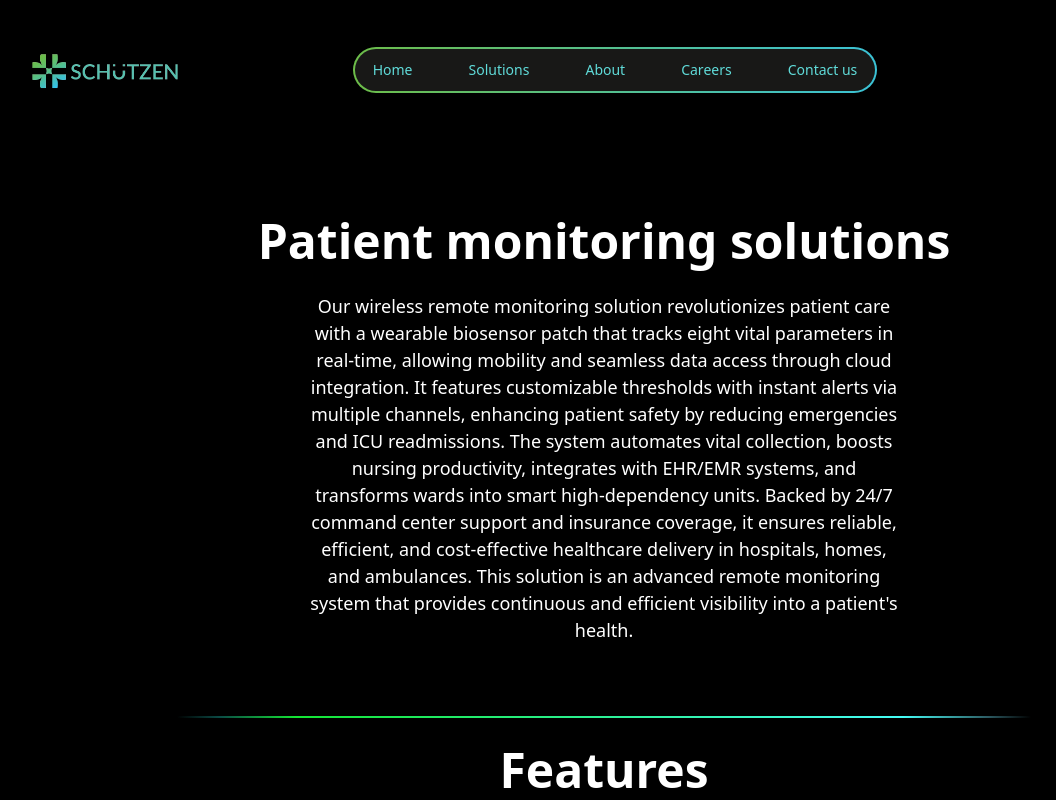
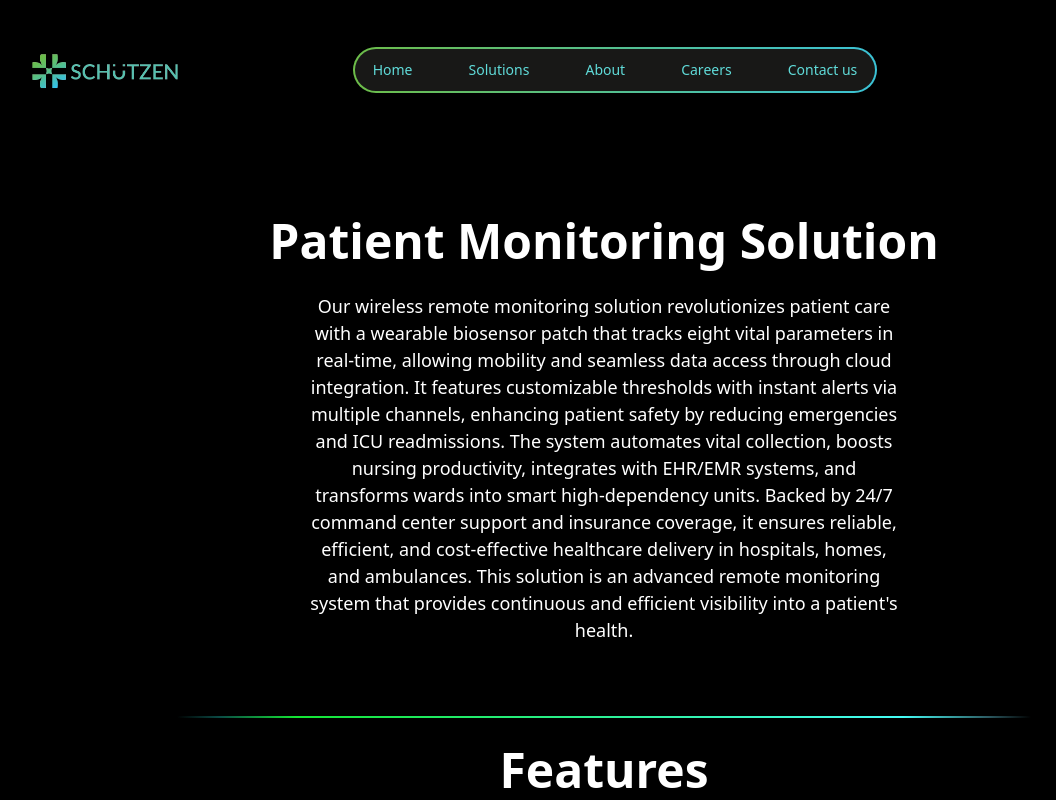
Before and after one commit to akhilr22/schutzen, a Next.js app: page /patient_monitoring in a window 1280 px wide. Shown: the top 800 px of the page, without its empty margins (36-1092 px from the left). Built offline with nearby package versions, Linux system fonts and the light colour scheme.

Commit message:
recent commit

```diff
--- a/src/app/data/Data.ts
+++ b/src/app/data/Data.ts
@@ -11,7 +11,7 @@ export const homePageData = {
         title_2: "Improved Patient Outcomes",
         desc_2: "In the healthcare sector, improved patient outcomes are the ultimate goal, and timely, data-driven interventions play a pivotal role in achieving this. With the integration of enhanced monitoring technologies, healthcare providers can track patient conditions in real-time, gaining critical insights that allow for informed decision.",
         img_url_3: "",
-        title_3: "Streamlined Workflows",
+        title_3: "Streamlined Workflow",
         desc_3: "In the healthcare sector, administrative tasks often take valuable time away from patient care. By streamlining workflows with automated reporting and alerts, our solutions significantly reduce the burden on healthcare professionals, allowing them to focus more on delivering high-quality care",
         img_url_4: "",
         title_4: "Global Accreditation",
--- a/src/app/patient_monitoring/page.tsx
+++ b/src/app/patient_monitoring/page.tsx
@@ -24,7 +24,7 @@ export default function page() {
     <div className="md:my-5">
       <div className="text-center justify-center scroll_animate overflow-x-hidden overflow-y-hidden">
         <h1 className="font-bold text-2xl my-5 mx-2 sm:text-3xl md:text-4xl xl:text-5xl py-2" data-aos="zoom-in-up">
-          Patient monitoring solutions
+          Patient Monitoring Solution
         </h1>
         <div className="mx-auto text-balance text-[18px]   md:w-3/6 mt-3 px-6" data-aos="zoom-in-up">
           <span className="">
@@ -290,7 +290,7 @@ export default function page() {
         className="stripe_line h-[2px] w-2/3 mx-auto rounded-full my-5 scroll_animate overflow-x-hidden"
         data-aos="fade-right"
       ></div>
-      <div className="text-center justify-center scroll_animate overflow-x-hidden">
+      <div className="text-center justify-center scroll_animate overflow-x-hidden overflow-y-hidden">
         <h1 className="font-bold text-2xl sm:text-3xl md:text-4xl xl:text-5xl py-2" data-aos="zoom-in-up">
           Features
         </h1>
@@ -301,7 +301,7 @@ export default function page() {
           </span>
         </div>
         <div>
-          <div className="sm:mx-auto h-auto py-20 mx-2 scroll_animate">
+          <div className="sm:mx-auto py-20 mx-2 scroll_animate">
             <div className="h-auto  mb-9 flex xl:w-4/5  justify-around  mx-auto ">
               <div
                 className="w-20 h-20 sm:w-44 sm:h-44 p-[1px] bg-gradient-to-r from-[#6dbd49] to-[#3bc2d6] rounded-lg scroll_animate "
```
